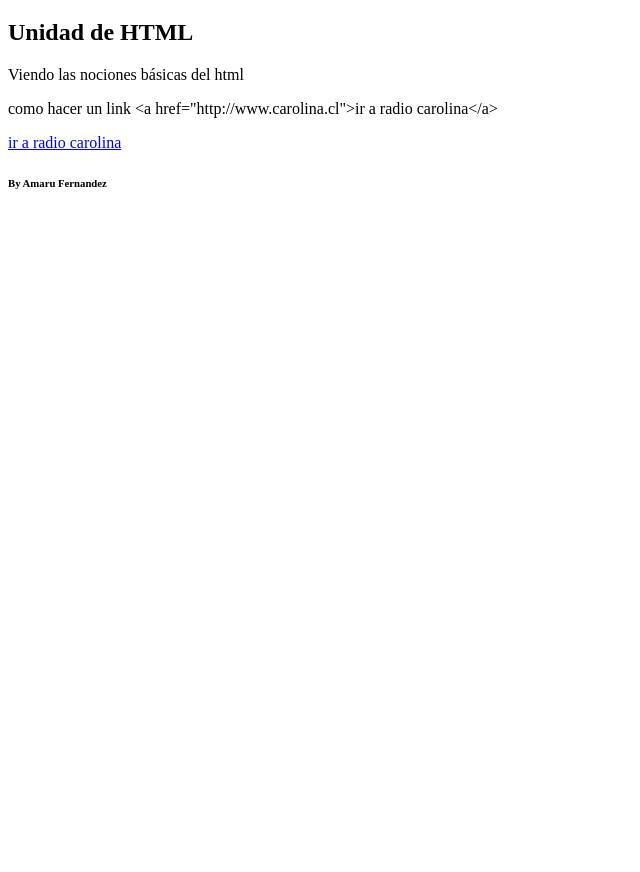
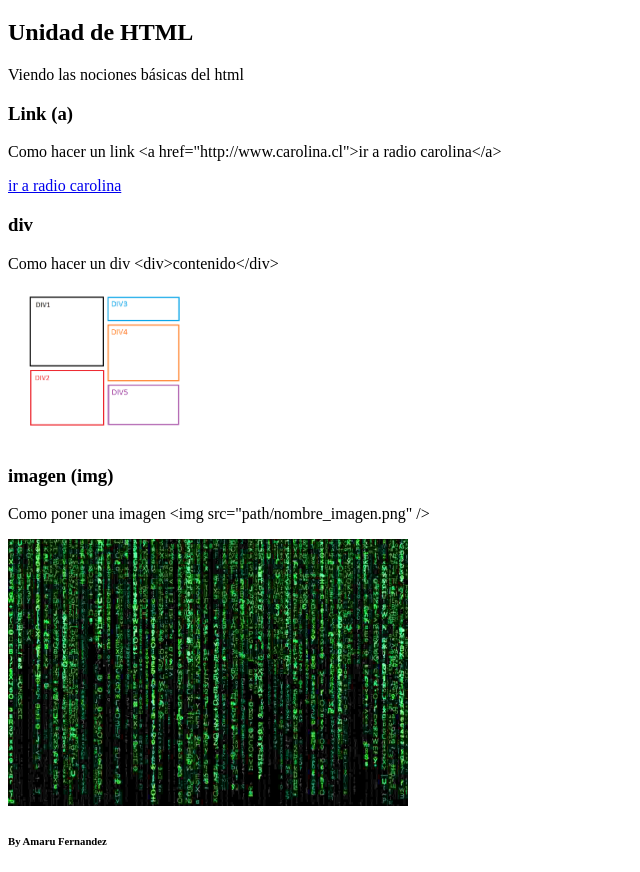
Before and after one commit to amarufd/BigData2022s1, a plain HTML site: page index.html in a window 1280 px wide. Shown: the part 61-933 px from the top of the page, without its empty margins (0-640 px from the left). Before the commit the page ends 800 px from the top, so only its background shows below. Drawn offline with Linux system fonts and the light colour scheme.

Commit message:
se agrego imagen y contenido de link

```diff
--- a/index.html
+++ b/index.html
@@ -5,11 +5,28 @@
         <title>Página de Big Data</title>
     </head>
     <body>
+        <div>
             <h1>Big Data</h1>
+            <div>
                 <h2>Unidad de HTML</h2>
                 <p>Viendo las nociones básicas del html</p>
-        <p>como hacer un link &#60;a href="http://www.carolina.cl"&#62;ir a radio carolina&#60;/a&#62;</p>
+                <div>
+                    <h3>Link (a)</h3>
+                    <p>Como hacer un link &#60;a href="http://www.carolina.cl"&#62;ir a radio carolina&#60;/a&#62;</p>
                     <a href="http://www.carolina.cl">ir a radio carolina</a>
+                </div>
+                <div>
+                    <h3>div</h3>
+                    <p>Como hacer un div &#60;div&#62;contenido&#60;/div&#62;</p>
+                    <img src="assert/img/divs.png" width="200px" />
+                </div>
+                <div>
+                    <h3>imagen (img)</h3>
+                    <p>Como poner una imagen &#60;img src="path/nombre_imagen.png" /&#62;</p>
+                    <img src="assert/img/The-Matrix.jpg" width="400px" />
+                </div>
+            </div>
             <h6>By Amaru Fernandez</h6>
+        </div>
     </body>
     </html>
```
Also changed, not shown: assert/img/The-Matrix.jpg (added), assert/img/divs.png (added). Lines whose indentation alone changed are shown as unchanged.
